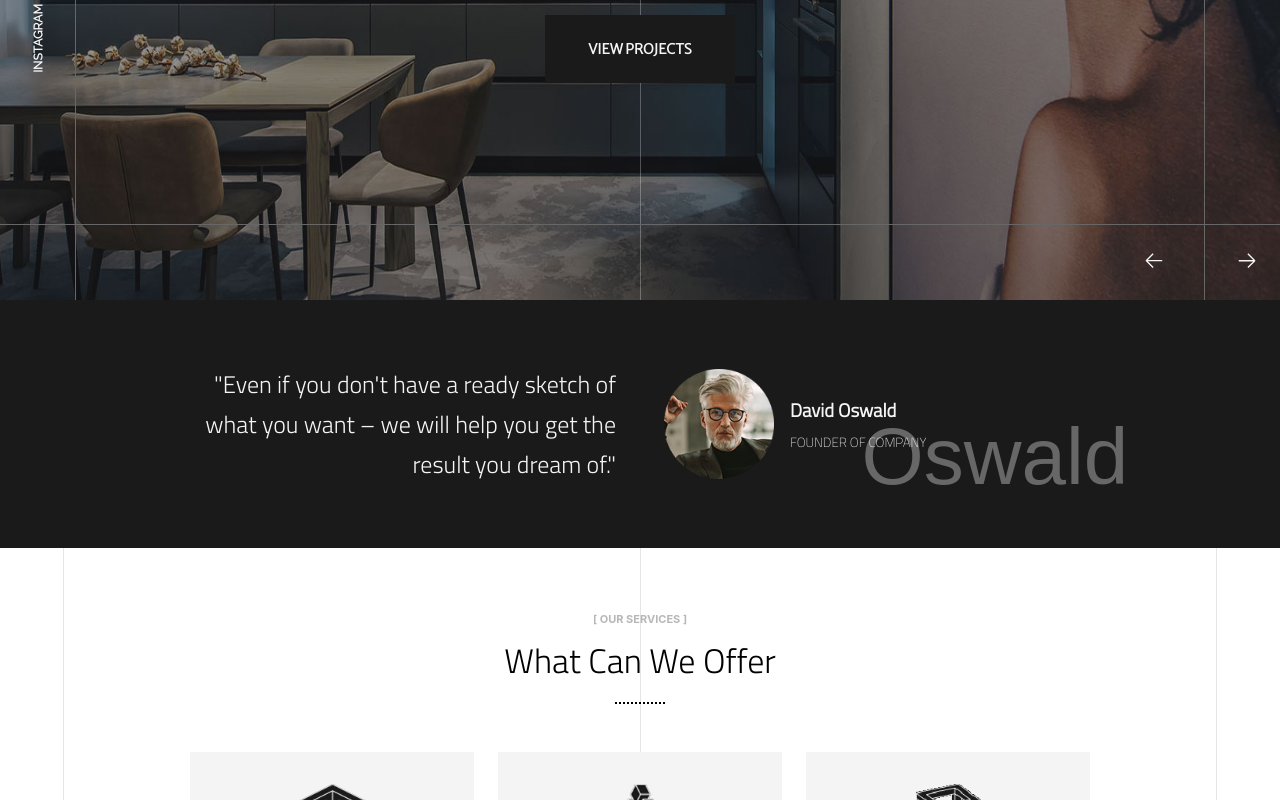
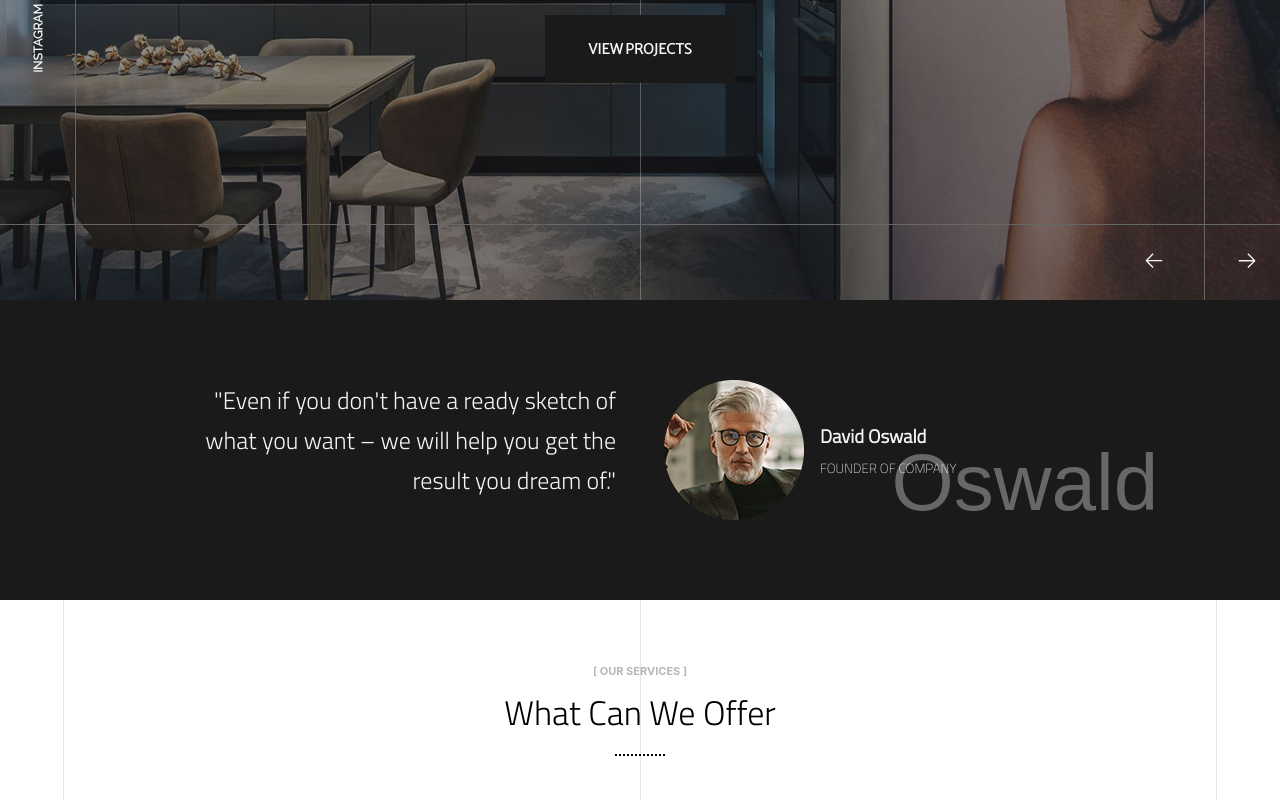
Before and after one commit to SharjeelSIqbal/headwire-assessment, a React (Create React App) app: page / in a window 1280 px wide. Shown: the part 500-1300 px from the top of the page. Built offline with nearby package versions, Linux system fonts and the light colour scheme; a web font is replaced by a local one.

Commit message:
Fixed all styles to as close as I can get it, fixed spacing, and just need to refactor code for consistency

```diff
--- a/src/components/founder.jsx
+++ b/src/components/founder.jsx
@@ -1,7 +1,7 @@
 import '../css/founder.css'
 
 const Founder = () => (
-  <div id='#founder' className='founder-background ptb-4 row-center'>
+  <div id='#founder' className='founder-background ptb-5  row-center'>
     <div className='founder-z w-container flex g-3 white-text relative'>
       <h2 className='m-0 w-50 titillium founder-quote text-align-right'>
         "Even if you don't have a ready sketch of what you
--- a/src/components/team-section/team-member.jsx
+++ b/src/components/team-section/team-member.jsx
@@ -61,7 +61,7 @@ const TeamMember = ({ member }) => {
           </div>
           <div className='row-center g-2'>
             <div className='circle w-50 circle-img'>
-              <img className='w-100' src={member.profile_picture} alt={`${member.first_name}  ${member.last_name}`} />
+              <img className='w-100 circle-img-profile' src={member.profile_picture} alt={`${member.first_name}  ${member.last_name}`} />
             </div>
           </div>
           <div className='column g-pt5 white-text lighter titillium'>
--- a/src/css/footer.css
+++ b/src/css/footer.css
@@ -24,7 +24,7 @@
 }
 
 .footer-icon {
-font-size: 15px;
+  font-size: 15px;
 }
 
 
--- a/src/css/founder.css
+++ b/src/css/founder.css
@@ -13,8 +13,8 @@
 }
 
 .founder-image {
-  width: 110px;
-  height: 110px;
+  width: 140px;
+  height: 140px;
 }
 
 .founder-signature {
--- a/src/css/header.css
+++ b/src/css/header.css
@@ -151,7 +151,6 @@
     z-index: -1;
 }
 
-
 .header-background-new {
   -webkit-text-stroke-width: 1px;
   -webkit-text-stroke-color: #676767;
--- a/src/css/layout.css
+++ b/src/css/layout.css
@@ -108,9 +108,6 @@ button {
   text-transform: none;
 }
 
-.text-indent-30 {
-  text-indent: 30px;
-}
 
 /* Margin */
 
@@ -120,10 +117,6 @@ button {
 
 .m-center {
   margin: 0 auto;
-}
-
-.m-true-center {
-  margin: auto auto;
 }
 
 .mt-pt5 {
@@ -183,16 +176,16 @@ button {
   padding-bottom: 1rem;
 }
 
-.ptb-2 {
-  padding: 2rem 0;
-}
-
 .plr-3 {
   padding: 0rem 2.6rem;
 }
 
 .ptb-4 {
   padding: 4rem 0;
+}
+
+.ptb-5 {
+  padding: 5rem 0;
 }
 
 
@@ -236,13 +229,8 @@ button {
   justify-content: flex-end;
 }
 
-.justify-self-end {
-  justify-self: end;
-}
+/* Gap */
 
-.g-pt25 {
-  gap: 0.25rem;
-}
 
 .g-pt5 {
   gap: .5rem;
@@ -256,22 +244,13 @@ button {
   gap: 1.5rem;
 }
 
-.g-2 {
-  gap: 2rem;
-}
-
 .g-3 {
   gap: 3rem;
-}
-
-.g-4 {
-  gap: 4rem;
 }
 
 .g-6 {
   gap: 6rem;
 }
-
 
 /* Width */
 
@@ -338,6 +317,10 @@ width: 25%;
 
 .circle-img {
   overflow: hidden
+}
+
+.circle-img-profile {
+  transform: scale(1.025);
 }
 
 .circle-transparent-active {
```
